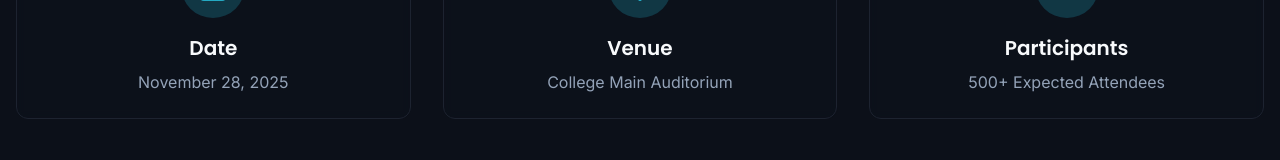
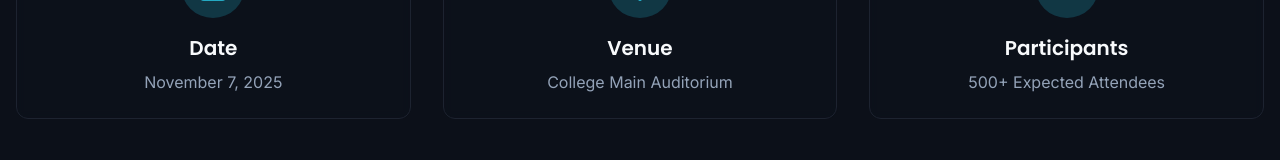
Before and after one commit to CodeWithRushil/arrival-event-hub, a React (Vite) app: page / in a window 1280 px wide. Shown: the part 951-1111 px from the top of the page. Built offline with nearby package versions, Linux system fonts and the light colour scheme; the HTML template or start-up script is replaced by a standard one.

Commit message:
Update event start date

```diff
--- a/src/pages/Home.tsx
+++ b/src/pages/Home.tsx
@@ -5,9 +5,8 @@ import { Link } from "react-router-dom";
 import heroBg from "@/assets/hero-bg.jpg";
 
 const Home = () => {
-  // Set event date (example: 30 days from now)
-  const eventDate = new Date();
-  eventDate.setDate(eventDate.getDate() + 30);
+  // Set event date to November 7, 2025
+  const eventDate = new Date('2025-11-07T00:00:00');
 
   return (
     <div className="min-h-screen">
```
